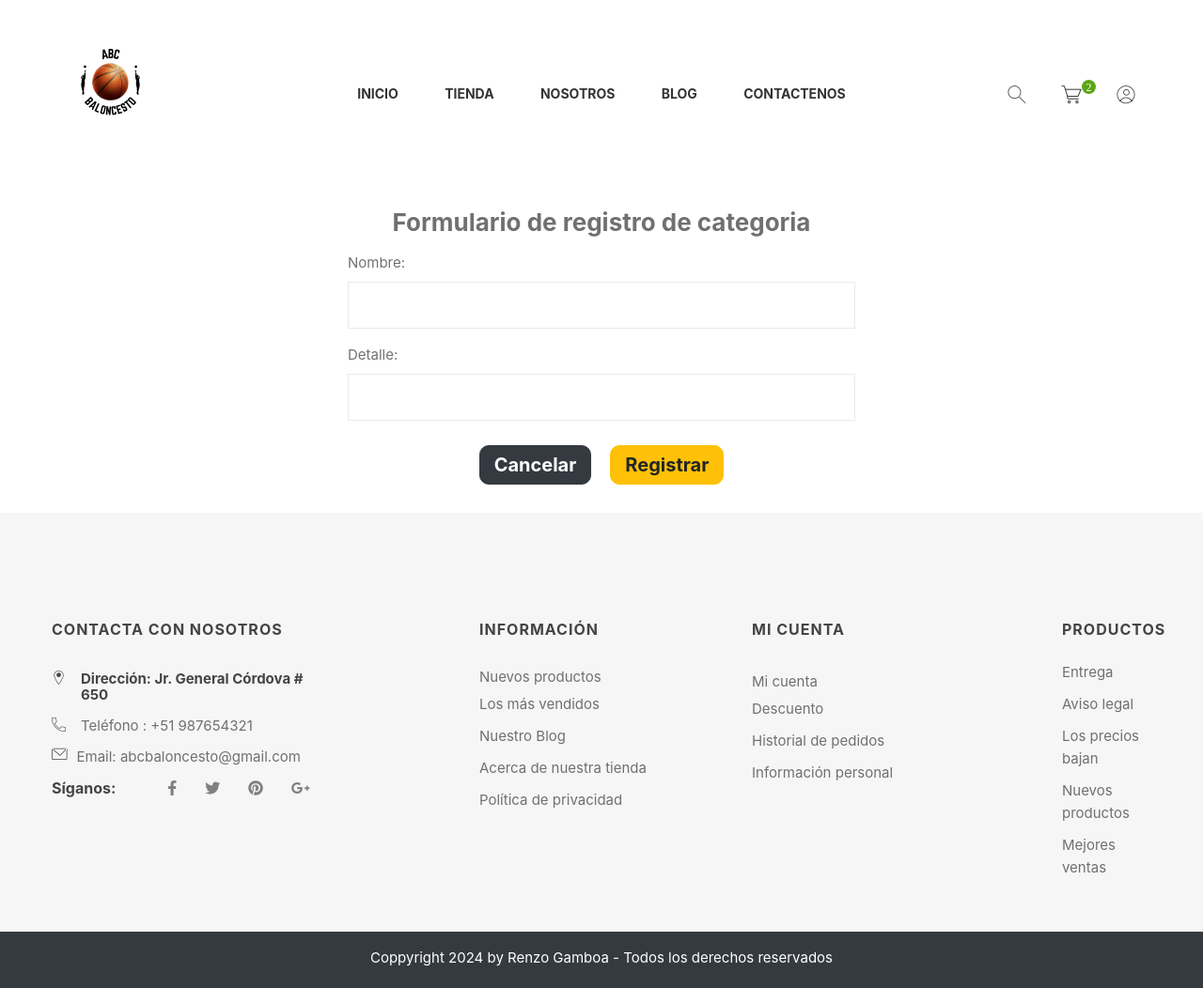
After one commit to Renzzo131/ventasrenzo_2024, a PHP site: template views/nuevo-categoria.php in a window 1280 px wide. The commit adds this page. Shown: the whole page at 94% size. Run offline with PHP 8.4, Linux system fonts and the light colour scheme; the template is opened without the code that fills it, so the values that code supplies are empty; a stand-in replaces the project's code that opens the database connection; some libraries are stand-ins or nearby versions; some web fonts are replaced.

Commit message:
Trabajando categoria
codigo de categoría

```diff
--- a/model/personaModel.php
+++ b/model/personaModel.php
@@ -20,3 +20,5 @@ class PersonaModel{
         return $sql;
     }
 }
+
+ ?>
--- /dev/null
+++ b/views/nuevo-categoria.php
@@ -0,0 +1,24 @@
+<div class="container mt-4 mb-4">
+    <div class="row justify-content-center">
+        <form action="" id="formil" class="col-12 col-sm-10 col-md-8 col-lg-6">
+        <div class="col-12 mb-3 mt-3">
+                <center><h3>Formulario de registro de categoria</h3></center>
+            </div>
+            <div class="col-12 mb-3">
+                <label for="nombre" class="form-label">Nombre:</label>
+                <input type="text" class="form-control" id="nombre" name="nombre" required>
+            </div>
+
+            <div class="col-12 mb-3">
+                <label for="detalle" class="form-label">Detalle:</label>
+                <input type="text" class="form-control" id="detalle" name="detalle" required>
+            </div>
+
+            <div class="col-12 d-flex justify-content-center">
+                <button type="reset" class="btn btn-dark w-48">Cancelar</button>
+                <button type="button" class="btn btn-warning w-48" onclick="registrar_categorias();">Registrar</button>
+            </div>
+
+        </form>
+    </div>
+</div>
--- a/views/nuevo-producto.php
+++ b/views/nuevo-producto.php
@@ -1,6 +1,6 @@
 <div class="container mt-4 mb-4">
     <div class="row justify-content-center">
-        <form action="" method="" id="formil" class="col-12 col-sm-10 col-md-8 col-lg-6">
+        <form action="" id="formil" class="col-12 col-sm-10 col-md-8 col-lg-6">
         <div class="col-12 mb-3 mt-3">
                 <center><h3>Formulario de registro de producto</h3></center>
             </div>
```
Also changed, not shown: controller/Categoria.php (+30 -0 lines), model/categoriaModel.php (+12 -2 lines), views/js/functions_categoria.js (added, +34 -0 lines).
